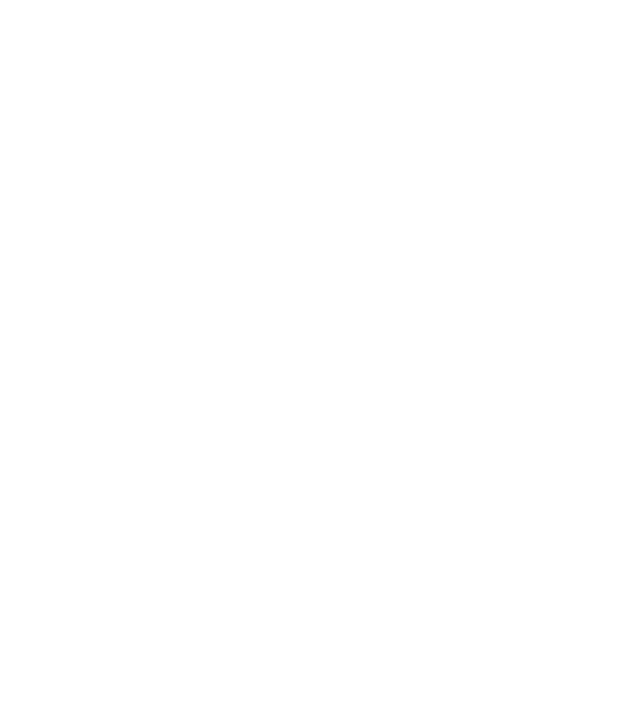
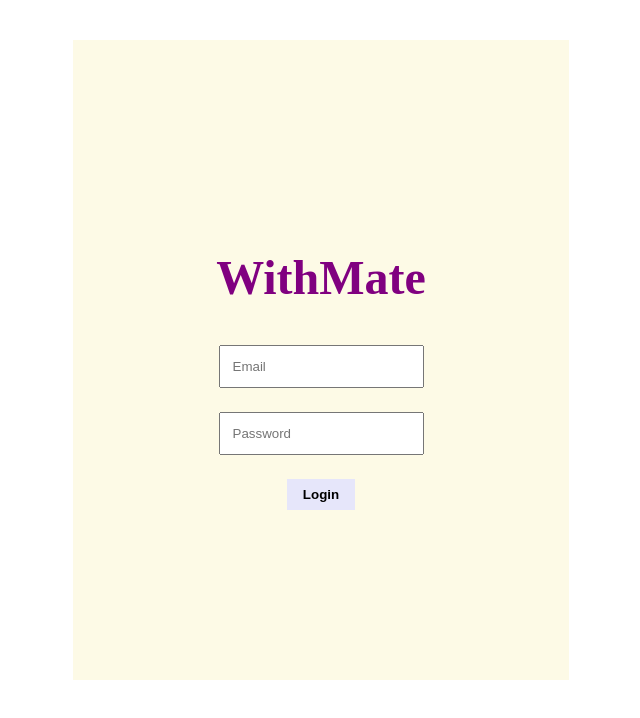
Before and after one commit to With-Mate/WithMate-FE, a React (Vite) app in the folder home/: page /login in a window 1280 px wide. Before the commit this address had no page. Shown: the top 718 px of the page, without its empty margins (319-959 px from the left). Built offline with nearby package versions, Linux system fonts and the light colour scheme; a web font is replaced by a local one.

Commit message:
Feat : 로그인/회원가입 ui 완성 , 임시 라우팅

```diff
--- a/home/src/core/router.jsx
+++ b/home/src/core/router.jsx
@@ -4,13 +4,35 @@
 import Managingmate from '../pages/Managingmate';
 import Myprofile from '../pages/Myprofile';
 import Setting from '../pages/Setting';
+import First from '../pages/First';
+import Signup from '../pages/Signup';
+import Login from '../pages/Login';
 
+
+// function Router() {
+//   return (
+//     <BrowserRouter>
+//       <Routes>
+//         <Route path="/" element={<Home />} />
+//         <Route path="/goal" element={<Goal/>}/>
+//         <Route path="/managing mate" element={<Managingmate/>}/>
+//         <Route path="/my profile" element={<Myprofile/>}/>
+//         <Route path="/setting" element={<Setting/>}/>
+//       </Routes>
+//     </BrowserRouter>
+//   );
+// }
 
  function Router() {
    return (
      <BrowserRouter>
       <Routes>
-        <Route path="/" element={<Home />} />
+         <Route path="/" element={<First />} />
+         <Route path="/signup" element={<Signup />} />
+         <Route path="/login" element={<Login />} />
+
+
+         <Route path="/home" element={<Home />} />
          <Route path="/goal" element={<Goal/>}/>
         <Route path="/managing mate" element={<Managingmate/>}/>
         <Route path="/my profile" element={<Myprofile/>}/>
--- /dev/null
+++ b/home/src/pages/First.jsx
@@ -0,0 +1,42 @@
+import styled from "styled-components";
+import Nav from "../components/Nav";
+import { Link } from 'react-router-dom';
+
+const First = () => {
+  return (
+    <>
+     <Nav />
+
+      <Container>
+        <h1>About WithMate</h1>
+       <StyledLink to='/login'>Login</StyledLink>
+       <StyledLink to='/signup'>Signup</StyledLink>
+      </Container>
+    </>
+  );
+}
+
+const Container = styled.div`
+  display: flex;
+  flex-direction: column;
+  align-items: center;
+
+`
+const StyledLink = styled(Link)`
+display: flex;
+  width: 10vw;
+  height: 5vh;
+ justify-content: center;
+  text-decoration: none;
+  color: black;
+  font-weight: bold;
+  margin-top: 20vh;
+  margin-bottom: 20vh;
+  background-color: lavender;
+ align-items: center;
+  text-decoration: none;
+  color: black;
+  font-weight: bold;
+`
+
+export default First;
--- /dev/null
+++ b/home/src/pages/Login.jsx
@@ -0,0 +1,69 @@
+// Login.js
+
+import { useState } from 'react';
+import styled from 'styled-components';
+
+const LoginContainer = styled.div`
+  display: flex;
+  flex-direction: column;
+  align-items: center;
+  justify-content: center; /* 수직 정렬을 위해 추가 */
+  margin-left: 30vw;
+  margin-right: 30vw;
+  height:80vh;
+  margin-top: 5vh;
+  margin-bottom: 15vh;
+  background-color:rgb(253, 250, 230);
+
+  h2{
+    color: purple;
+    font-size: 3em;
+  }
+`;
+
+const Input = styled.input`
+  margin-bottom: 3vh;
+  padding: 1.5vh;
+`;
+
+const Button = styled.button`
+  padding: 8px 16px;
+  background-color: lavender;
+  color: #fff;
+  border: none;
+  cursor: pointer;
+  color : black;
+  font-weight: bold;
+`;
+
+const Login = () => {
+  const [email, setEmail] = useState('');
+  const [password, setPassword] = useState('');
+
+  const handleLogin = () => {
+    // 여기서는 간단히 콘솔에 로그인 정보를 출력합니다.
+    console.log('Email:', email);
+    console.log('Password:', password);
+  };
+
+  return (
+    <LoginContainer>
+      <h2>WithMate</h2>
+      <Input
+        type="email"
+        placeholder="Email"
+        value={email}
+        onChange={(e) => setEmail(e.target.value)}
+      />
+      <Input
+        type="password"
+        placeholder="Password"
+        value={password}
+        onChange={(e) => setPassword(e.target.value)}
+      />
+      <Button onClick={handleLogin}>Login</Button>
+    </LoginContainer>
+  );
+};
+
+export default Login;
--- /dev/null
+++ b/home/src/pages/Signup.jsx
@@ -0,0 +1,165 @@
+
+import { useEffect, useState } from 'react';
+import styled from 'styled-components';
+
+const SignupContainer = styled.div`
+  display: flex;
+  flex-direction: column;
+  align-items: center;
+  justify-content: center; /* 수직 정렬을 위해 추가 */
+  margin-left: 30vw;
+  margin-right: 30vw;
+  height:80vh;
+  margin-top: 5vh;
+  margin-bottom: 15vh;
+  background-color:rgb(253, 250, 230);
+
+  h2{
+    color: purple;
+    font-size: 3em;
+  }
+`;
+
+const Input = styled.input`
+  margin-bottom: 3vh;
+  padding: 1.5vh;
+`;
+
+const Button = styled.button`
+  width: 10vw;
+  height: 5vh;
+  background-color: lavender;
+  color: #fff;
+  border: none;
+  cursor: pointer;
+  color : black;
+  font-weight: bold;
+`;
+
+const Select = styled.select`
+  margin-bottom: 3vh;
+  padding:2vh`;
+const Option = styled.option``;
+
+const Dropdown = styled.div`
+  position: relative;
+  display: inline-block;
+`;
+
+const DropdownContent = styled.div`
+  display: ${({ isOpen }) => (isOpen ? 'block' : 'none')};
+  position: absolute;
+  background-color: #faf8de;
+  min-width: 200px;
+  z-index: 1;
+  top: 100%; /* 드롭다운 메뉴가 아래쪽으로 열리도록 설정 */
+`;
+const Signup = () => {
+  const [username, setUsername] = useState('');
+  const [password, setPassword] = useState('');
+  const [email, setEmail] = useState('');
+  const [name, setName] = useState('');
+  const [birthdate, setBirthdate] = useState('');
+  const [nationality, setNationality] = useState('');
+  const [nationalities, setNationalities] = useState([]);
+  const [isOpen, setIsOpen] = useState(false);
+  useEffect(() => {
+    // 외부 API를 통해 국적 목록을 가져오는 함수
+    const fetchNationalities = async () => {
+      try {
+        const response = await fetch('https://restcountries.com/v3.1/all');
+        const data = await response.json(); // JSON 형식의 데이터 파싱
+        const countries = data.map((country) => ({
+          name: country.name.common,
+          code: country.cca2,
+        }));
+        setNationalities(countries);
+      } catch (error) {
+        console.error('Error fetching nationalities:', error);
+      }
+    };
+
+    fetchNationalities();
+  }, []);
+  const toggleDropdown = () => {
+    setIsOpen(!isOpen);
+  };
+  const handleSelect = (name) => {
+    setNationality(name);
+    console.log(nationality);
+    setIsOpen(false);
+  };
+  /* // const handleSubmit = (e) => {
+  //   e.preventDefault();
+  //   // 회원가입 정보를 서버에 전달하는 로직을 구현합니다.
+  //   console.log('Username:', username);
+  //   console.log('Password:', password);
+  //   console.log('Email:', email);
+  //   console.log('Name:', name);
+  //   console.log('Birthdate:', birthdate);
+  //   console.log('Nationality:', nationality);
+  // }; */
+
+
+  return (
+    <SignupContainer>
+      <h2>WithMate</h2>
+      <Input
+          type="text"
+          placeholder="Username"
+          value={username}
+          onChange={(e) => setUsername(e.target.value)}
+          required
+        />
+        <Input
+          type="password"
+          placeholder="Password"
+          value={password}
+          onChange={(e) => setPassword(e.target.value)}
+          required
+        />
+        <Input
+          type="email"
+          placeholder="Email"
+          value={email}
+          onChange={(e) => setEmail(e.target.value)}
+          required
+        />
+        <Input
+          type="text"
+          placeholder="Name"
+          value={name}
+          onChange={(e) => setName(e.target.value)}
+          required
+        />
+        <Input
+          type="text"
+          placeholder="Birthdate (YYYYMMDD)"
+          value={birthdate}
+          onChange={(e) => setBirthdate(e.target.value)}
+          minLength={8}
+          maxLength={8}
+          required
+        />
+          <Dropdown>
+        <Select value={nationality} onClick={toggleDropdown} required>
+          <Option value="" >{nationality ? nationality : 'Select Nationality'}</Option>
+        </Select>
+        <DropdownContent isOpen={isOpen}>
+          {nationalities.map((nation) => (
+            <Option
+              key={nation.code}
+              value={nation.code}
+              onClick={() => handleSelect(nation.code, nation.name)}
+            >
+              {nation.name}
+            </Option>
+          ))}
+        </DropdownContent>
+      </Dropdown>
+        <Button type="submit">Sign Up</Button>
+    </SignupContainer>
+  );
+};
+
+export default Signup;
```
Lines whose indentation alone changed are shown as unchanged.
